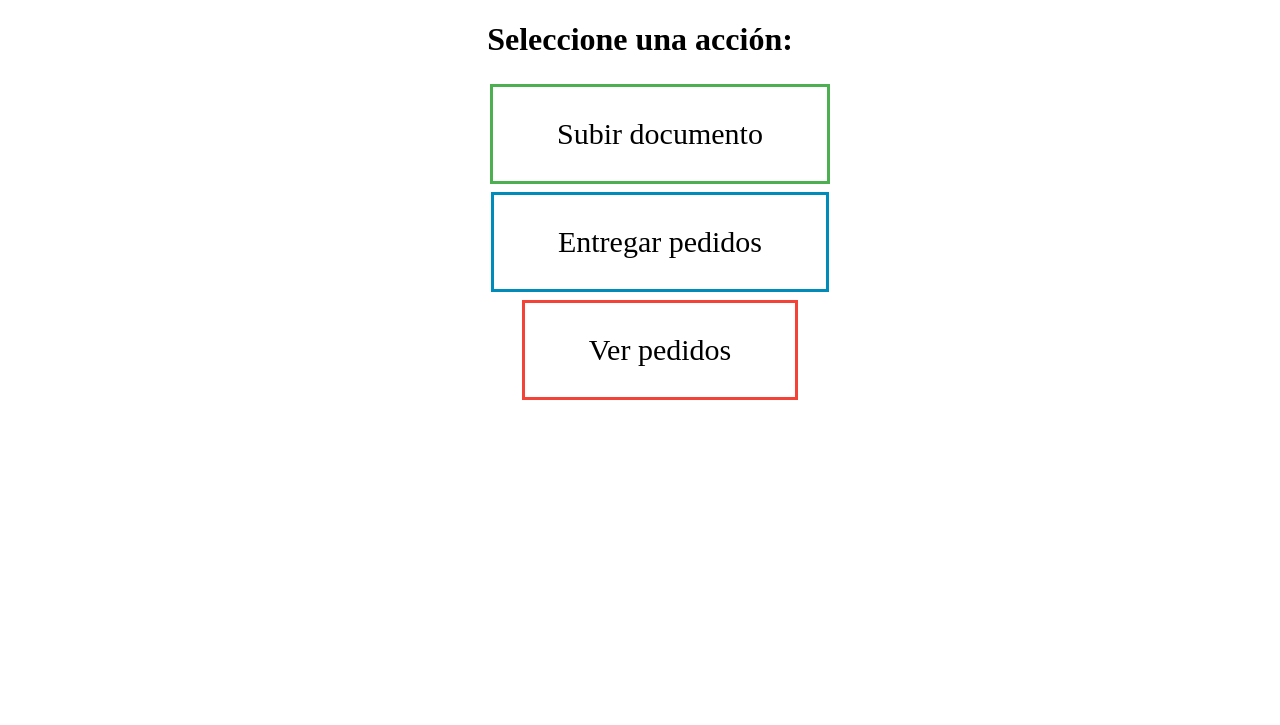
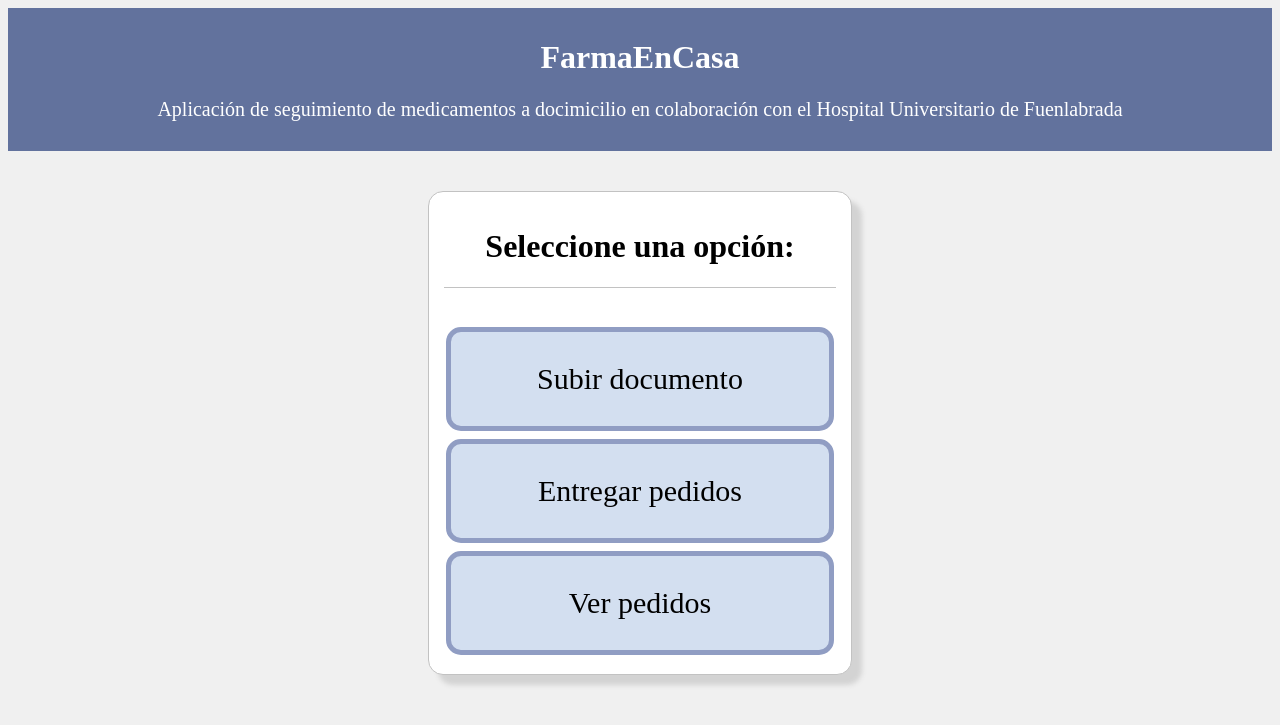
Before and after one commit to suke22/APP_H, a Django app: page / in a window 1280 px wide. Shown: the top 725 px of the page. Run offline with Django 4.2, Linux system fonts and the light colour scheme; some libraries are stand-ins or nearby versions.

Commit message:
últimos cambios

```diff
--- a/formulario/forms.py
+++ b/formulario/forms.py
@@ -10,7 +10,9 @@ from django.forms import ModelChoiceField
 
 ESTADOS =(
     ("Blank", "---------"),
-    ("Entregado", "Entregado"),
+    ("Sin revisar", "Sin revisar"),
+    ("Entregado en domicilio", "Entregado en domicilio"),
+    ("Entregado en otra dirección", "Entregado en otra dirección"),
     ("No entregado: Direccion erronea", "No entregado: Direccion erronea"),
     ("No entregado: No hay nadie en casa", "No entregado: No hay nadie en casa"),
 
@@ -35,7 +37,7 @@ class EditarForm(ModelForm):
     estado = forms.ChoiceField(choices=ESTADOS, widget = forms.Select(attrs={'class':'form-control'}))
 
     class Meta:
-        model = Pedido
+        model = Dato
         fields = ('estado', 'DNI', 'incidencias')
 
         widgets = {
--- a/formulario/models.py
+++ b/formulario/models.py
@@ -22,7 +22,8 @@ class Pedido(models.Model):
 
     ESTADO = [
         ("Sin revisar","Sin revisar"),
-        ("Entregado","Entregado"),
+        ("Entregado en domicilio", "Entregado en domicilio"),
+        ("Entregado en otra dirección", "Entregado en otra dirección"),
         ("No entregado: Dirección erronea","No entregado: Dirección erronea"),
         ("No entregado: No hay nadie en casa","No entregado: No hay nadie en casa"),
         ]
--- a/formulario/templates/index.html
+++ b/formulario/templates/index.html
@@ -1,7 +1,34 @@
 <!DOCTYPE html>
 <html>
+  <meta name="viewport" content="width=device-width, initial-scale=1">
 <head>
 <style>
+  /* rgb(98, 157, 132) */
+.header {
+position: relative;
+height: 100%;
+color: #ffffff;
+padding: 10px;
+background-color: rgb(98, 114, 157);
+margin-bottom:40px;
+}
+
+.menu_container {
+  padding: 15px;
+  background: white;
+  width: fit-content;
+  height: fit-content;
+  border-radius: 15px;
+  border: 1.5px solid  #c2c2c2;
+  box-shadow: 10px 10px 5px lightgray;
+}
+
+.menu_tittle_container{
+  padding: 0;
+  margin-bottom: 35px;
+  border-bottom: 1.5px solid #c2c2c2;
+}
+
 .button {
   background-color: #4CAF50; /* Green */
   border: none;
@@ -16,61 +43,65 @@
 }
 
 .button1 {
-  background-color: white;
+  background-color: rgb(211, 223, 240);
   color: black;
-  border: 3px solid #4CAF50;
+  border: 5px solid  #909dc3;
+  border-radius: 15px;
+  width: 250px;
+
 }
 .button1:hover {
-  background-color: #4CAF50;
+  background-color:  #909dc3;
   color: white;
 }
 
 .button2 {
-  background-color: white;
+  background-color: rgb(211, 223, 240);
   color: black;
-  border: 3px solid #008CBA;
+  border: 5px solid #909dc3;
+  border-radius: 15px;
+  width: 250px;
 }
+
 .button2:hover {
-  background-color: #008CBA;
+  background-color: #909dc3;
   color: white;
 }
 
 .button3 {
-  background-color: white;
+  background-color: rgb(211, 223, 240);
   color: black;
-  border: 3px solid #f44336;
+  border: 5px solid  #909dc3;
+  border-radius: 15px;
+  width: 250px;
 }
 .button3:hover {
-  background-color: #f44336;
+  background-color:  #909dc3;
   color: white;
 }
 
-.button4 {
-  background-color: white;
-  color: black;
-  border: 2px solid #e7e7e7;
-}
-
-.button5 {
-  background-color: white;
-  color: black;
-  border: 2px solid #555555;
-}
 </style>
 <title>APP HUF</title>
 </head>
-<body>
+<body style="background-color:rgb(240, 240, 240);" >
 <center>
-<h1><font face="Times New Roman"> Seleccione una acción: </font></h1>
-<nav>
-    <ul>
+  <div class="header">
+    <h1>FarmaEnCasa</h1>
+    <p style="font-size:20px">Aplicación de seguimiento de medicamentos a docimicilio en colaboración con el Hospital Universitario de Fuenlabrada</p>
+  </div>
+
+<div class="menu_container">
+  <div class="menu_tittle_container"><h1>Seleccione una opción: </h1></div>
+
+  <div>
         <a class="button button1" href="/subir_datos/">Subir documento</a>
-        <br>
+      </div>
+      <div>
         <a class="button button2" href="/formulario/">Entregar pedidos</a>
-        <br>
+      </div>
+      <div>
         <a class="button button3" href="/pedidos/">Ver pedidos</a>
-    </ul>
-</nav>
+      </div>
 </center>
 </body>
 </html>
--- a/formulario/views.py
+++ b/formulario/views.py
@@ -25,8 +25,12 @@ def listar_direcciones(request):
         print(request.POST)
 
         if form.is_valid():
+            new_fecha_registro = datetime.datetime.now()
+            pedido.fecha_registro = new_fecha_registro
+
             form.save()
             print(request.POST)
+            print('La fecha de registro es',new_fecha_registro)
             return HttpResponseRedirect('/')
     else:
         form = PedidoForm
@@ -39,12 +43,19 @@ def tabla_pedidos(request):
 def editar_pedido(request,id):
     if request.method == 'POST':
         pedido = get_object_or_404(Dato,pk=id)
+        estado_old = pedido.estado
         edit_form = EditarForm(request.POST, instance=pedido)
         if edit_form.is_valid():
             edit_form.save()
+            estado_new = pedido.estado
+            if estado_old!=estado_new:
+                new_fecha_registro = datetime.datetime.now()
+                pedido.fecha_registro = new_fecha_registro
+                pedido.save()
             return HttpResponseRedirect('/')
     else:
-        edit_form = EditarForm
+        pedido = get_object_or_404(Dato,pk=id)
+        edit_form = EditarForm(instance=pedido)
     return render(request, "editar_pedidos.html", {'form':edit_form})
 
 
@@ -56,11 +67,11 @@ def export_excel(request):
     row_num = 0
     font_style = xlwt.XFStyle()
     font_style.font.bold = True
-    columns = ['CITA', 'CÓDIGO POSTAL', 'DIRECCIÓN', 'NHC', 'MÓVIL', 'AGENDA', 'ESTADO', 'DNI', 'INCIDENCIAS']
+    columns = ['CITA', 'CÓDIGO POSTAL', 'DIRECCIÓN', 'NHC', 'MÓVIL', 'AGENDA', 'ESTADO', 'DNI', 'INCIDENCIAS', 'FECHA ENTREGA']
     for col_num in range(len(columns)):
         ws.write(row_num, col_num, columns[col_num], font_style)
     font_style = xlwt.XFStyle()
-    rows = Dato.objects.filter(dia_cita__date=datetime.date.today()).values_list('dia_cita', 'cp', 'direccion', 'nhc', 'movil', 'agenda', 'estado', 'DNI', 'incidencias')
+    rows = Dato.objects.filter(dia_cita__date=datetime.date.today()).values_list('dia_cita', 'cp', 'direccion', 'nhc', 'movil', 'agenda', 'estado', 'DNI', 'incidencias', 'fecha_registro')
     for row in rows:
         row_num += 1
         for col_num in range(len(row)):
--- a/subir_datos/models.py
+++ b/subir_datos/models.py
@@ -13,6 +13,7 @@ class Dato(models.Model):
     estado = models.CharField(('ESTADO'), max_length=100, blank = True, null = True)
     DNI = models.CharField(('DNI'), max_length=9, blank = True, null = True)
     incidencias = models.CharField(('INCIDENCIAS'), max_length=200,  blank = True, null = True)
+    fecha_registro = models.DateTimeField(blank=True, null=True)
 
 
 
```
Also changed, not shown: formulario/templates/editar_pedidos.html (+10 -7 lines), formulario/templates/formulario.html (+11 -7 lines), formulario/templates/ver_pedidos.html (+67 -13 lines), subir_datos/templates/subir_datos.html (+43 -35 lines), db.sqlite3, subir_datos/migrations/0005_dato_fecha_registro.py (added).
